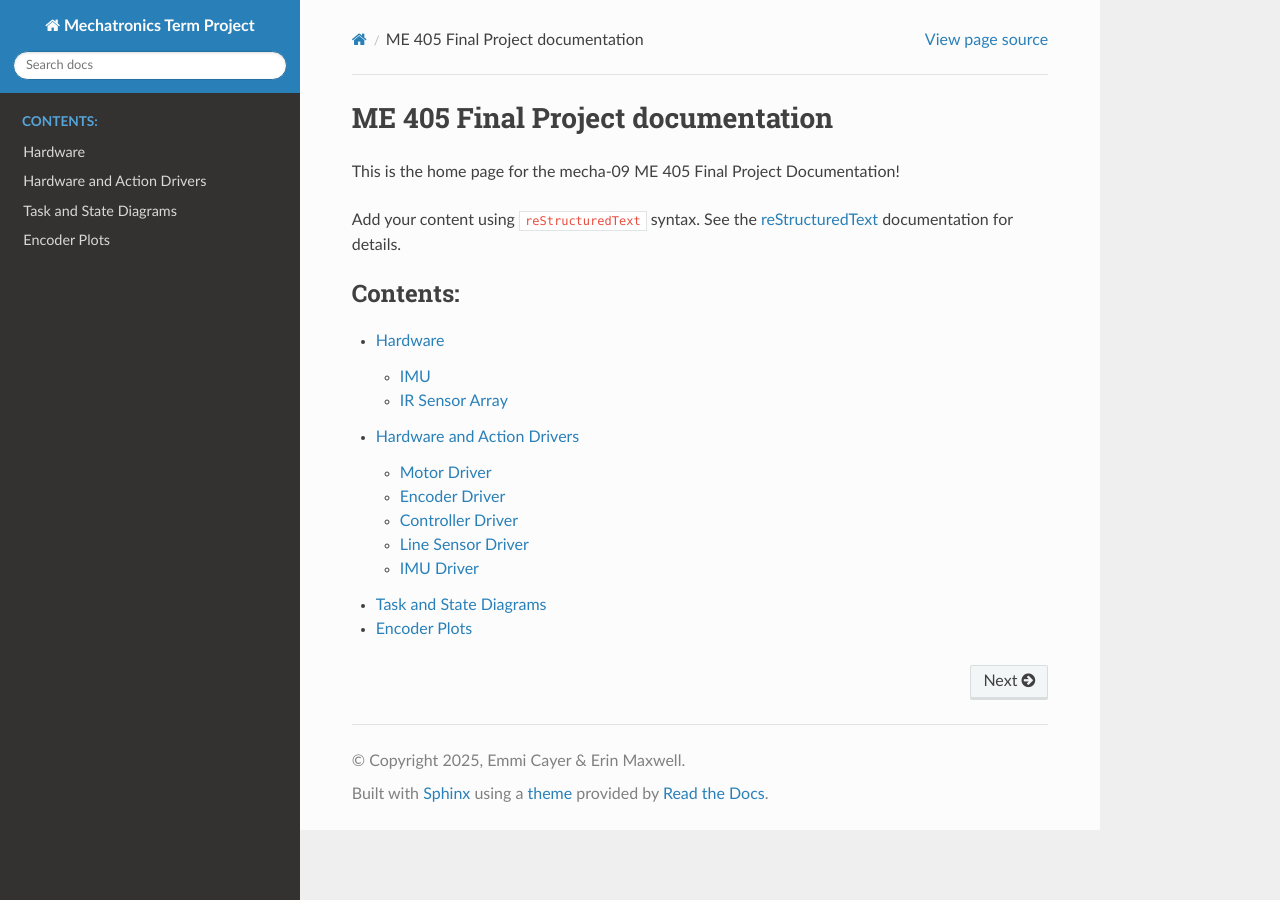
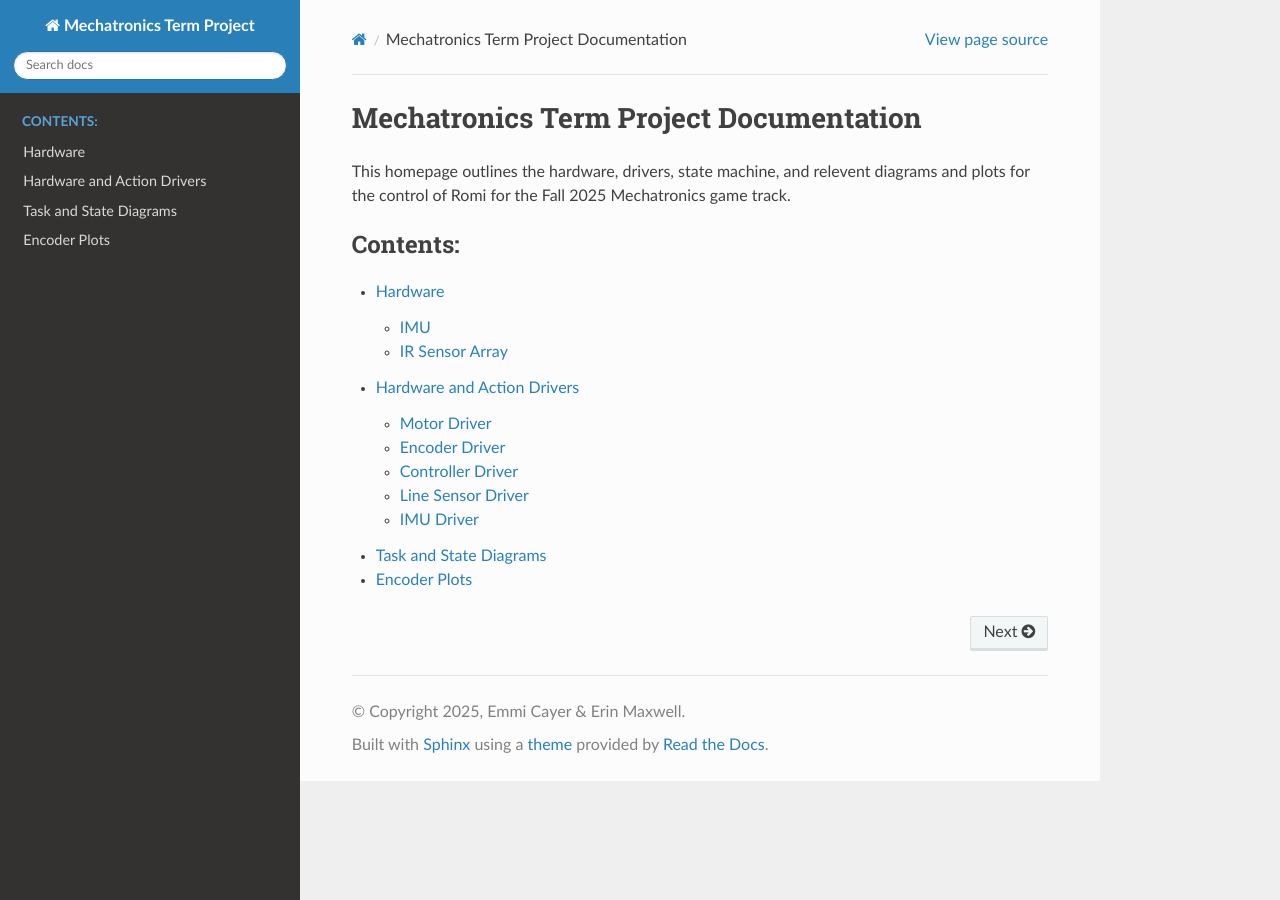
Before and after one commit to emmicayer/Mechatronics-Repository, a Sphinx documentation site: the page built from docs/index.rst, in a window 1280 px wide. Built offline with Sphinx 7.4.7 and the Read the Docs theme 3.1.0, drawn with Linux system fonts in a browser that asks for light colours; pages that are not in the unit, such as notebooks, are missing from menus.

Commit message:
Update index.rst

```diff
--- a/docs/index.rst
+++ b/docs/index.rst
@@ -3,19 +3,14 @@
    You can adapt this file completely to your liking, but it should at least
    contain the root `toctree` directive.
 
-ME 405 Final Project documentation
+Mechatronics Term Project Documentation
 ================================
 
-This is the home page for the mecha-09 ME 405 Final Project Documentation!
-
-
-Add your content using ``reStructuredText`` syntax. See the
-`reStructuredText <https://www.sphinx-doc.org/en/master/usage/restructuredtext/index.html>`_
-documentation for details.
+This homepage outlines the hardware, drivers, state machine, and relevent diagrams and plots for the control of Romi for the Fall 2025 Mechatronics game track.
 
 
 .. toctree::
-   :maxdepth: 40
+   :maxdepth: 70
    :caption: Contents:
 
 
```
